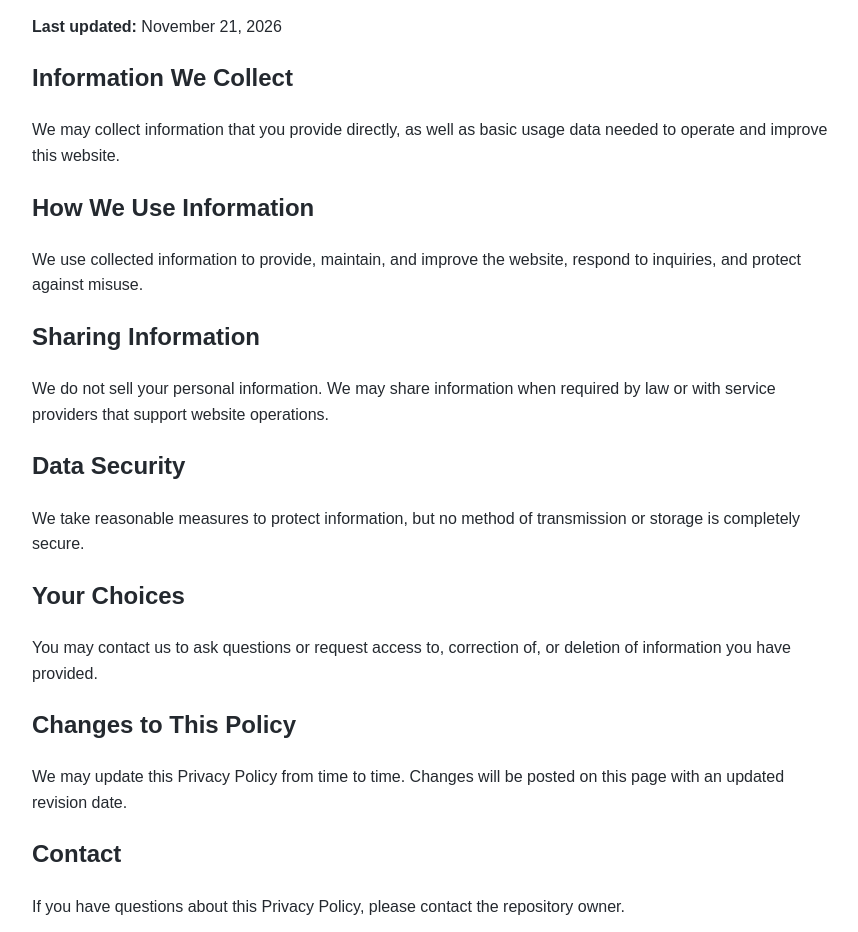
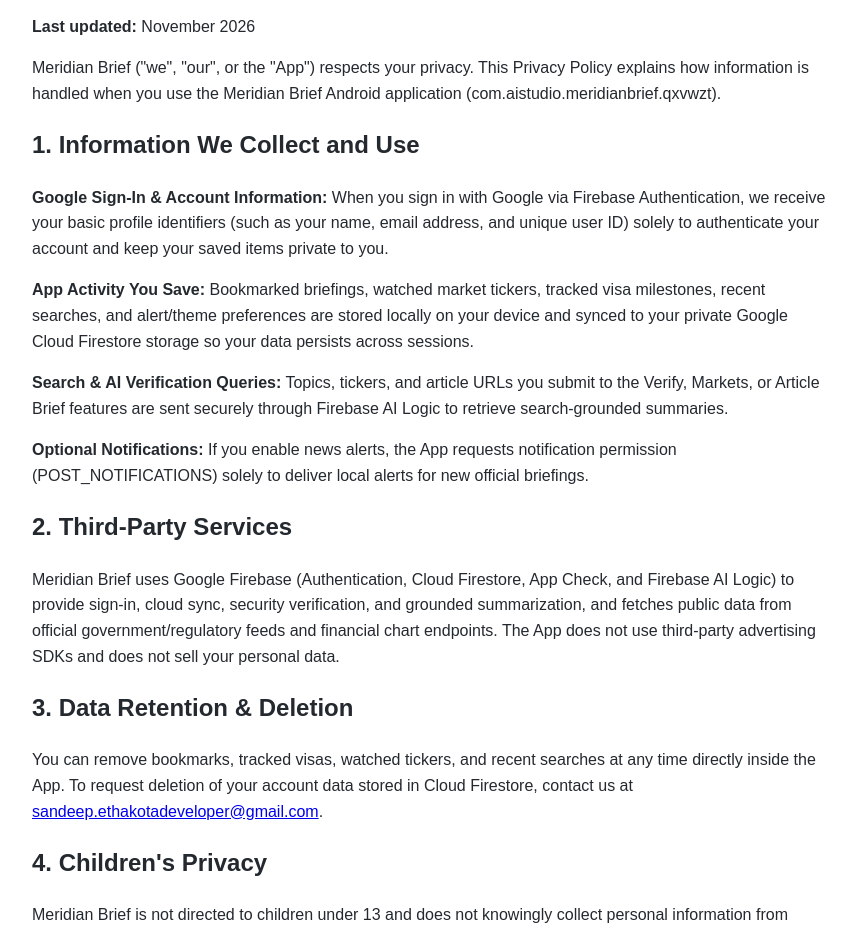
Before and after one commit to sandeepethakota/generalrepo, a plain HTML site: page privacy.html in a window 1280 px wide. Shown: the part 99-1031 px from the top of the page, without its empty margins (208-1066 px from the left). Drawn offline with Linux system fonts and the light colour scheme.

Commit message:
Replace privacy policy with Meridian Brief policy

```diff
--- a/privacy.html
+++ b/privacy.html
@@ -3,7 +3,7 @@
 <head>
   <meta charset="UTF-8">
   <meta name="viewport" content="width=device-width, initial-scale=1.0">
-  <title>Privacy Policy</title>
+  <title>Privacy Policy for Meridian Brief</title>
   <style>
     body {
       max-width: 800px;
@@ -17,29 +17,31 @@
 </head>
 <body>
   <main>
-    <h1>Privacy Policy</h1>
-    <p><strong>Last updated:</strong> November 21, 2026</p>
+    <h1>Privacy Policy for Meridian Brief</h1>
+    <p><strong>Last updated:</strong> November 2026</p>
 
-    <h2>Information We Collect</h2>
-    <p>We may collect information that you provide directly, as well as basic usage data needed to operate and improve this website.</p>
+    <p>Meridian Brief ("we", "our", or the "App") respects your privacy. This Privacy Policy explains how information is handled when you use the Meridian Brief Android application (com.aistudio.meridianbrief.qxvwzt).</p>
 
-    <h2>How We Use Information</h2>
-    <p>We use collected information to provide, maintain, and improve the website, respond to inquiries, and protect against misuse.</p>
+    <h2>1. Information We Collect and Use</h2>
+    <p><strong>Google Sign-In &amp; Account Information:</strong> When you sign in with Google via Firebase Authentication, we receive your basic profile identifiers (such as your name, email address, and unique user ID) solely to authenticate your account and keep your saved items private to you.</p>
 
-    <h2>Sharing Information</h2>
-    <p>We do not sell your personal information. We may share information when required by law or with service providers that support website operations.</p>
+    <p><strong>App Activity You Save:</strong> Bookmarked briefings, watched market tickers, tracked visa milestones, recent searches, and alert/theme preferences are stored locally on your device and synced to your private Google Cloud Firestore storage so your data persists across sessions.</p>
 
-    <h2>Data Security</h2>
-    <p>We take reasonable measures to protect information, but no method of transmission or storage is completely secure.</p>
+    <p><strong>Search &amp; AI Verification Queries:</strong> Topics, tickers, and article URLs you submit to the Verify, Markets, or Article Brief features are sent securely through Firebase AI Logic to retrieve search-grounded summaries.</p>
 
-    <h2>Your Choices</h2>
-    <p>You may contact us to ask questions or request access to, correction of, or deletion of information you have provided.</p>
+    <p><strong>Optional Notifications:</strong> If you enable news alerts, the App requests notification permission (POST_NOTIFICATIONS) solely to deliver local alerts for new official briefings.</p>
 
-    <h2>Changes to This Policy</h2>
-    <p>We may update this Privacy Policy from time to time. Changes will be posted on this page with an updated revision date.</p>
+    <h2>2. Third-Party Services</h2>
+    <p>Meridian Brief uses Google Firebase (Authentication, Cloud Firestore, App Check, and Firebase AI Logic) to provide sign-in, cloud sync, security verification, and grounded summarization, and fetches public data from official government/regulatory feeds and financial chart endpoints. The App does not use third-party advertising SDKs and does not sell your personal data.</p>
 
-    <h2>Contact</h2>
-    <p>If you have questions about this Privacy Policy, please contact the repository owner.</p>
+    <h2>3. Data Retention &amp; Deletion</h2>
+    <p>You can remove bookmarks, tracked visas, watched tickers, and recent searches at any time directly inside the App. To request deletion of your account data stored in Cloud Firestore, contact us at <a href="mailto:sandeep.ethakotadeveloper@gmail.com">sandeep.ethakotadeveloper@gmail.com</a>.</p>
+
+    <h2>4. Children's Privacy</h2>
+    <p>Meridian Brief is not directed to children under 13 and does not knowingly collect personal information from children.</p>
+
+    <h2>5. Contact Us</h2>
+    <p>For privacy questions or data deletion requests, contact: <a href="mailto:sandeep.ethakotadeveloper@gmail.com">sandeep.ethakotadeveloper@gmail.com</a>.</p>
   </main>
 </body>
 </html>
```
